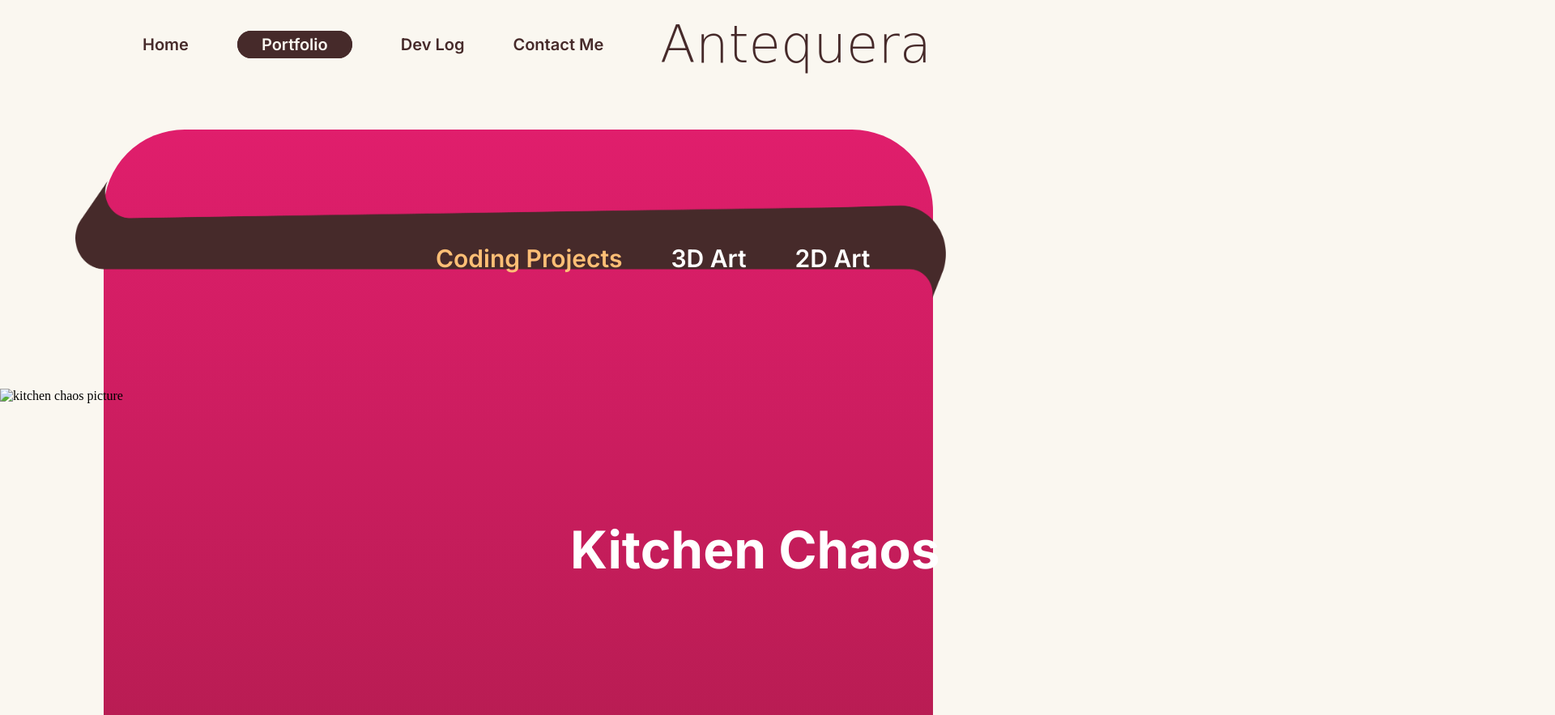
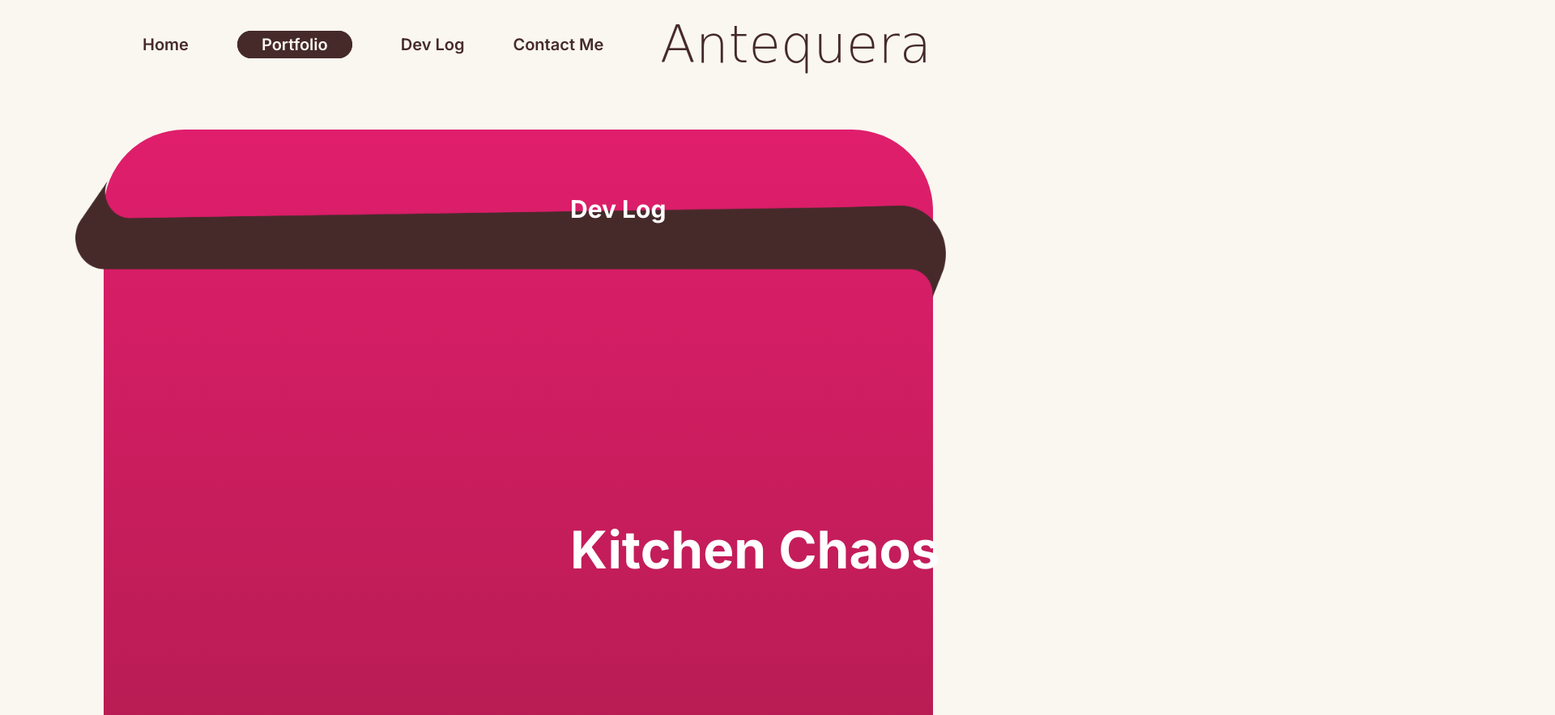
Before and after one commit to aanteque/realDevlog, a plain HTML site: page index.html in a window 1280 px wide. Shown: the top 883 px of the page at 81% size, 1920 px wide, since content can reach past the window. Drawn offline with Linux system fonts and the light colour scheme; a web font is replaced by a local one.

Commit message:
kwebkdjbwejkedbw

```diff
--- a/index.html
+++ b/index.html
@@ -188,7 +188,7 @@ h3 {
   font-optical-sizing: auto;
   font-weight: <weight>;
   font-style: normal;
-  font-size: 44.8px;
+  font-size: 30px;
   text-align: right;
   color: white;
 }
@@ -372,6 +372,14 @@ h4 {
     z-index: 99999;
   }
 
+  .nameHeader3 {
+    position: absolute;
+    top: 30%;
+    left: 55%;
+    margin: 0;
+    text-align: center;
+    z-index: 99999;
+  }
 
 
 
@@ -392,13 +400,7 @@ h4 {
   <div class="lastName">Antequera</div>
 </nav>
 
-<div class="nav2">
-  <ul class="ul2">
-    <li class="li2"><a class="a2Selected" href="#coding">Coding Projects</a></li>
-    <li class="li2"><a class="a2" href="#3Dart">3D Art</a></li>
-    <li class="li2"><a class="a2" href="#2Dart">2D Art</a></li>
-  </ul>
-</div>
+<h3 class="nameHeader3">Dev Log</h3>
 
 
 
@@ -406,7 +408,6 @@ h4 {
 <div class="rectangle">
 </div>
 
-<img src="coding.png" alt="kitchen chaos picture" class="picImage">
 
 
 
@@ -421,9 +422,5 @@ h4 {
 
 
 
-  <h2 class="nameHeader">
-  More coming soon...
-  </h2>
-
 </body>
 </html>
```
